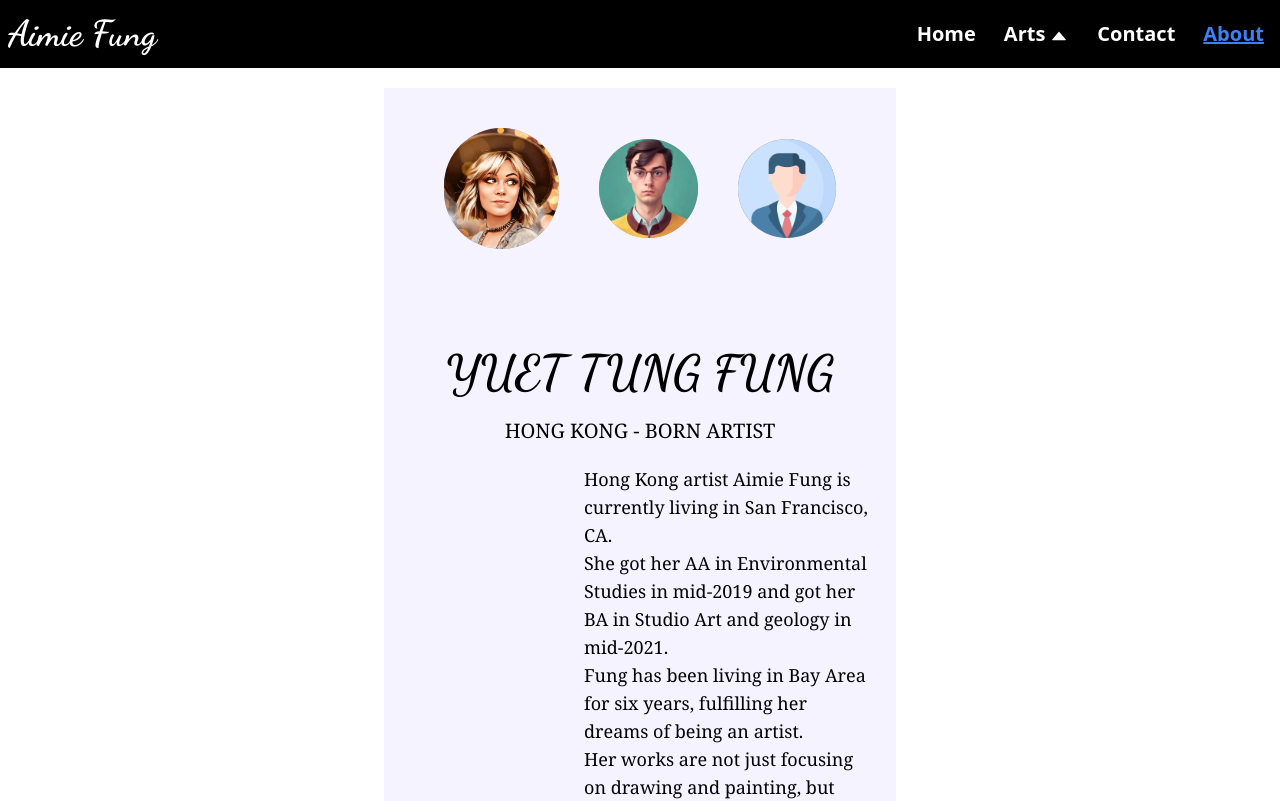
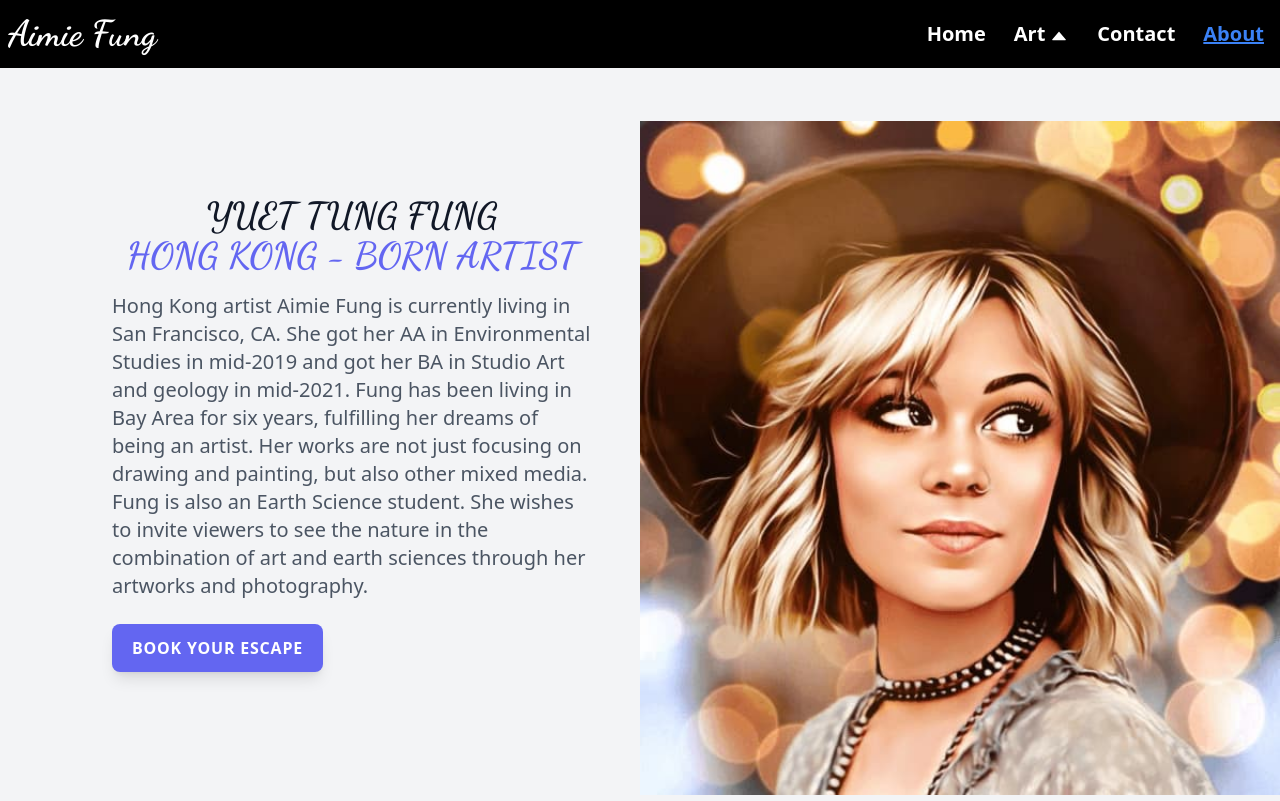
Before and after one commit to DJJ547/Aimies-Gallery-Frontend, a React (Create React App) app: page /about in a window 1280 px wide. Shown: the top 801 px of the page. Built offline with nearby package versions, Linux system fonts and the light colour scheme.

Commit message:
apply responsive component in About page

```diff
--- a/package.json
+++ b/package.json
@@ -9,7 +9,7 @@
     "postcss-cli": "^10.0.0",
     "react": "^18.2.0",
     "react-dom": "^18.2.0",
-    "react-icons": "^4.4.0",
+    "react-icons": "^4.10.1",
     "react-router-dom": "^6.3.0",
     "react-scripts": "^5.0.1",
     "web-vitals": "^2.1.4"
--- a/src/components/navbar.jsx
+++ b/src/components/navbar.jsx
@@ -48,7 +48,7 @@ export default function NavBar() {
         ref={menuRef}
       >
         <NavItem content="Home" href="/" />
-        <DropDownNavItem content="Arts" />
+        <DropDownNavItem content="Art" />
         <NavItem content="Contact" href="/contact" />
         <NavItem content="About" href="/about" />
       </ul>
--- a/src/pages/about.jsx
+++ b/src/pages/about.jsx
@@ -1,14 +1,111 @@
-import React from "react";
+import React, { useState, useEffect, useRef } from "react";
+import { BsChevronCompactLeft, BsChevronCompactRight } from "react-icons/bs";
+import { RxDotFilled } from "react-icons/rx";
 import Footer from "../components/footer";
-import proImg1 from "../assets/profilePic/profile1.jpg"
-import proImg2 from "../assets/profilePic/profile2.jpg"
-import proImg3 from "../assets/profilePic/profile3.png"
+import proImg1 from "../assets/profilePic/profile1.jpg";
+import proImg2 from "../assets/profilePic/profile2.jpg";
+import proImg3 from "../assets/profilePic/profile3.png";
 
 export default function About() {
+  const proImgs = [proImg1, proImg2, proImg3];
+  const [currentIndex, setCurrentIndex] = useState(0);
+
+  const prevSlide = () => {
+    const isFirstSlide = currentIndex === 0;
+    const newIndex = isFirstSlide ? proImgs.length - 1 : currentIndex - 1;
+    setCurrentIndex(newIndex);
+  };
+
+  const nextSlide = () => {
+    const isLastSlide = currentIndex === proImgs.length - 1;
+    const newIndex = isLastSlide ? 0 : currentIndex + 1;
+    setCurrentIndex(newIndex);
+  };
+
+  const goToSlide = (slideIndex) => {
+    setCurrentIndex(slideIndex);
+  };
+
   return (
     <div>
-      <div className="bg-violet-50 ml-96 mr-96">
-        <div className="flex justify-center items-center p-5 m-5">
+      <div className="bg-gray-100 grid lg:grid-cols-2 2xl:grid-cols-5">
+        <div className="px-8 py-12 max-w-md mx-auto sm:max-w-xl lg:px-12 lg:py-24 lg:max-w-full xl:mr-0 2xl:col-span-2 xl:max-w-xl">
+          <div className="lg:hidden relative">
+            {/* Left Arrow */}
+            <div className="hidden group-hover:block absolute top-[50%] -translate-x-0 translate-y-[-50%] left-2 text-2xl rounded-full p-2 bg-black/20 text-white cursor-pointer">
+              <BsChevronCompactLeft onClick={prevSlide} size={30} />
+            </div>
+            {/* Right Arrow */}
+            <div className="hidden group-hover:block absolute top-[50%] -translate-x-0 translate-y-[-50%] right-2 text-2xl rounded-full p-2 bg-black/20 text-white cursor-pointer">
+              <BsChevronCompactRight onClick={nextSlide} size={30} />
+            </div>
+            <div className="hidden top-4 justify-center py-2">
+              {proImgs.map((proImg, slideIndex) => (
+                <div
+                  key={slideIndex}
+                  onClick={() => goToSlide(slideIndex)}
+                  className="text-2xl cursor-pointer"
+                >
+                  <RxDotFilled />
+                </div>
+              ))}
+            </div>
+          </div>
+          <h1 className="font-dancingScript text-3xl text-center mt-6 font-bold text-gray-900 sm:mt-8 sm:text-4xl lg:text-3xl xl:text-4xl">
+            YUET TUNG FUNG
+            <br className="inline-block " />
+            <span className="text-indigo-500">HONG KONG - BORN ARTIST</span>
+          </h1>
+          <p className="mt-2 text-gray-600 sm:mt-4 sm:text-xl">
+            Hong Kong artist Aimie Fung is currently living in San Francisco,
+            CA. She got her AA in Environmental Studies in mid-2019 and got her
+            BA in Studio Art and geology in mid-2021. Fung has been living in
+            Bay Area for six years, fulfilling her dreams of being an artist.
+            Her works are not just focusing on drawing and painting, but also
+            other mixed media. Fung is also an Earth Science student. She wishes
+            to invite viewers to see the nature in the combination of art and
+            earth sciences through her artworks and photography.
+          </p>
+          <div className="mt-4 sm:mt-6">
+            <a
+              className="inline-block px-5 py-3 rounded-lg bg-indigo-500 uppercase tracking-wider font-semibold text-sm text-white shadow-lg sm:text-base"
+              href="#"
+            >
+              Book your escape
+            </a>
+          </div>
+        </div>
+        <div className="hidden relative lg:block 2xl:col-span-3">
+          <div className="max-w-[1400px] h-[780px] w-full m-auto py-16 px-4 relative group">
+            <img
+              className="absolute inset-0 w-full h-full object-contain"
+              src={proImgs[currentIndex]}
+              alt="profile pic 1 in lg"
+            />
+            {/* Left Arrow */}
+            <div className="hidden group-hover:block absolute top-[50%] -translate-x-0 translate-y-[-50%] left-16 text-2xl rounded-full p-2 bg-black/20 text-white cursor-pointer">
+              <BsChevronCompactLeft onClick={prevSlide} size={30} />
+            </div>
+            {/* Right Arrow */}
+            <div className="hidden group-hover:block absolute top-[50%] -translate-x-0 translate-y-[-50%] right-16 text-2xl rounded-full p-2 bg-black/20 text-white cursor-pointer">
+              <BsChevronCompactRight onClick={nextSlide} size={30} />
+            </div>
+            <div className="hidden group-hover:flex absolute justify-center inset-x-0 bottom-20 cursor-pointer">
+              {proImgs.map((proImg, slideIndex) => (
+                <div
+                  key={slideIndex}
+                  onClick={() => goToSlide(slideIndex)}
+                  className="text-3xl text-white border-solid border-black"
+                >
+                  <RxDotFilled />
+                </div>
+              ))}
+            </div>
+          </div>
+        </div>
+      </div>
+
+      {/* <div className="flex justify-center items-center p-5 m-5">
           <div className="h-auto max-w-xs bg-gray-400 rounded-full overflow-hidden m-5">
             <img
               className="object-contain"
@@ -30,41 +127,30 @@ export default function About() {
               alt="profile picture 3"
             ></img>
           </div>
-        </div>
-        <div className="p-10 mb-40">
+        </div> */}
+      {/* <div className="p-10 mb-40">
           <h1 className="font-dancingScript text-5xl text-center mb-5">
             YUET TUNG FUNG
           </h1>
-          <h5 className="font-serif text-xl text-center mb-5">
+          <h5 className="font-dancingScript text-xl text-center mb-5">
             HONG KONG - BORN ARTIST
           </h5>
           <div className="w-2/3 ml-40 mr-40">
-            <p className="font-serif text-lg">
+            <p className="mt-2 text-gray-600 sm:mt-4 sm:text-xl">
               Hong Kong artist Aimie Fung is currently living in San Francisco,
               CA.
-            </p>
-            <p className="font-serif text-lg">
               She got her AA in Environmental Studies in mid-2019 and got her BA
               in Studio Art and geology in mid-2021.
-            </p>
-            <p className="font-serif text-lg">
               Fung has been living in Bay Area for six years, fulfilling her
               dreams of being an artist.
-            </p>
-            <p className="font-serif text-lg">
               Her works are not just focusing on drawing and painting, but also
               other mixed media.
-            </p>
-            <p className="font-serif text-lg">
               Fung is also an Earth Science student.
-            </p>
-            <p className="font-serif text-lg">
               She wishes to invite viewers to see the nature in the combination
               of art and earth sciences through her artworks and photography.
             </p>
           </div>
-        </div>
-      </div>
+        </div> */}
       <Footer />
     </div>
   );
```
Also changed, not shown: 1 other file (tests, documents, lock files or other folders).
